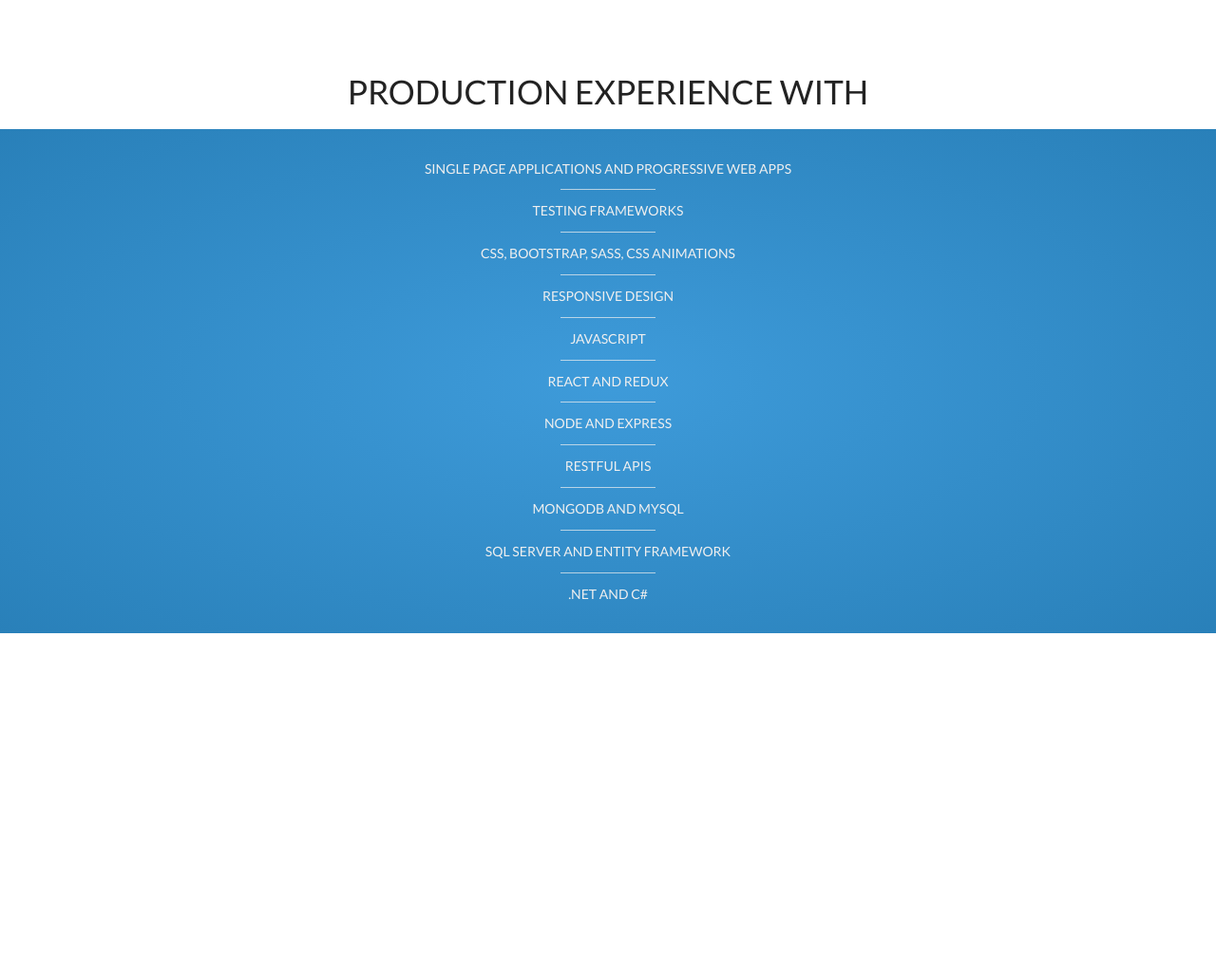
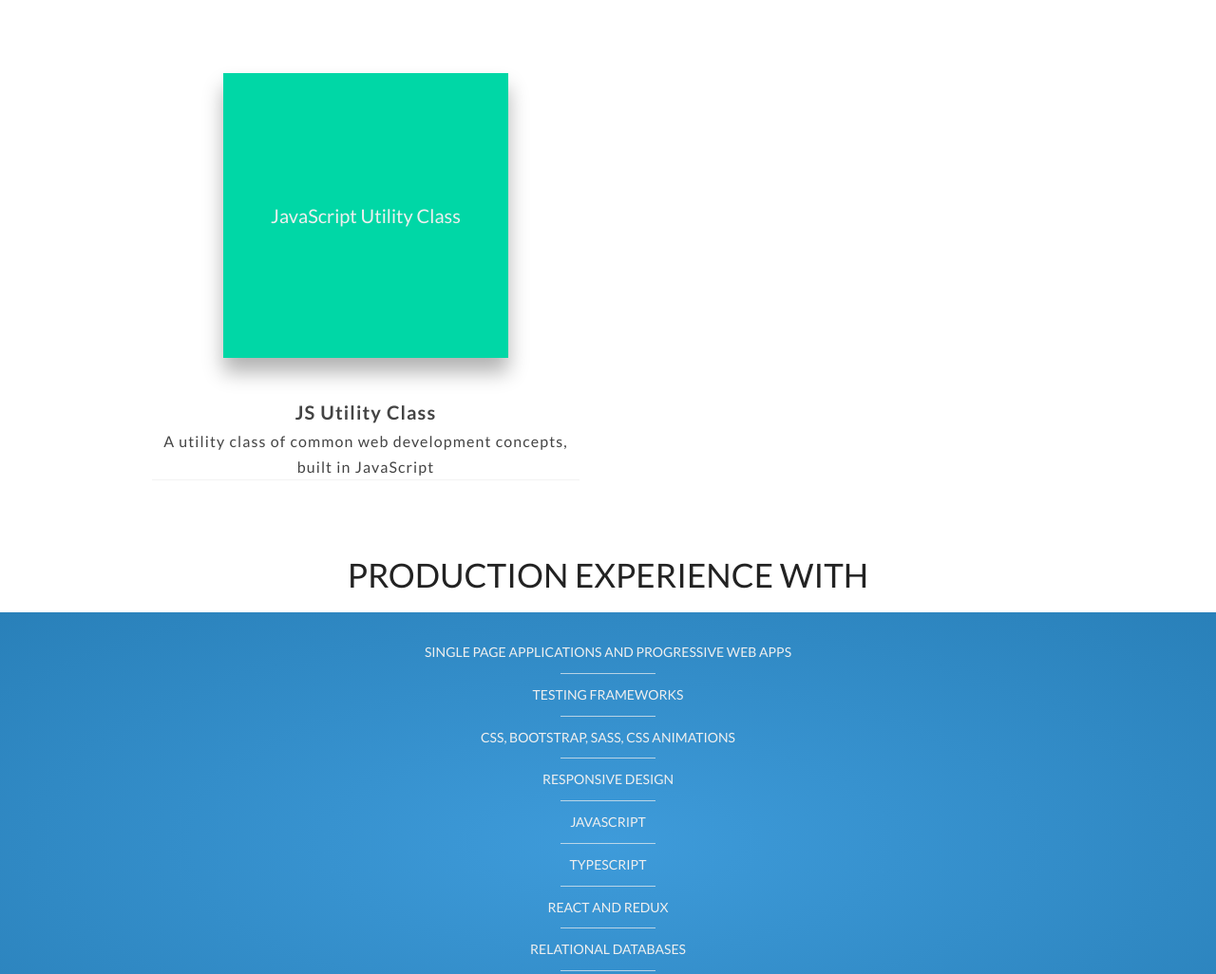
Before and after one commit to Ctharp11/ctharp11.github.io, a website: page index.html in a window 1280 px wide. Shown: the part 1266-2292 px from the top of the page at 95% size. Before the commit the page ends 1973 px from the top, so only its background shows below. Drawn offline with Linux system fonts and the light colour scheme.

Commit message:
updated resume and skills

```diff
--- a/index.html
+++ b/index.html
@@ -183,6 +183,23 @@
             </div>
           </div>
         </div>
+        <div class="row">
+          <div class="col-1-of-2">
+            <div class="portfolio-image" id="js-utilities">
+              <button class="notification-button" id="notification-button">
+                JavaScript Utility Class
+              </button>
+            </div>
+            <div class="portfolio-image--text u-margin-top-big">
+              <div class="portfolio-image--header">JS Utility Class</div>
+              <div>
+                A utility class of common web development concepts, built in
+                JavaScript
+              </div>
+              <div></div>
+            </div>
+          </div>
+        </div>
       </div>
 
       <div class="main__skills" id="skills">
@@ -206,17 +223,15 @@
             <div class="skills--hr"></div>
             <li class="skills__nav--li">JavaScript</li>
             <div class="skills--hr"></div>
+            <li class="skills__nav--li">TypeScript</li>
+            <div class="skills--hr"></div>
             <li class="skills__nav--li">React and Redux</li>
             <div class="skills--hr"></div>
-            <li class="skills__nav--li">Node and Express</li>
-            <div class="skills--hr"></div>
-            <li class="skills__nav--li">RESTful APIs</li>
-            <div class="skills--hr"></div>
-            <li class="skills__nav--li">MongoDB and mySQL</li>
-            <div class="skills--hr"></div>
-            <li class="skills__nav--li">SQL Server and Entity Framework</li>
+            <li class="skills__nav--li">Relational Databases</li>
             <div class="skills--hr"></div>
             <li class="skills__nav--li">.Net and C#</li>
+            <div class="skills--hr"></div>
+            <li class="skills__nav--li">Ruby on Rails</li>
           </ul>
         </div>
       </div>
--- /dev/null
+++ b/js/index.js
@@ -0,0 +1,3 @@
+import * as N from "./notification";
+import * as P from "./playground";
+import * as T from "./textTransition";
--- a/js/playground.js
+++ b/js/playground.js
@@ -3,3 +3,9 @@
   const url = "https://github.com/Ctharp11/pwa-template";
   window.open(url, "_blank").focus();
 });
+
+const jsUtilities = document.getElementById("js-utilities");
+jsUtilities.addEventListener("click", () => {
+  const url = "https://github.com/Ctharp11/js-utilities";
+  window.open(url, "_blank").focus();
+});
```
Also changed, not shown: package.json (+4 -5 lines), 2 other files.
